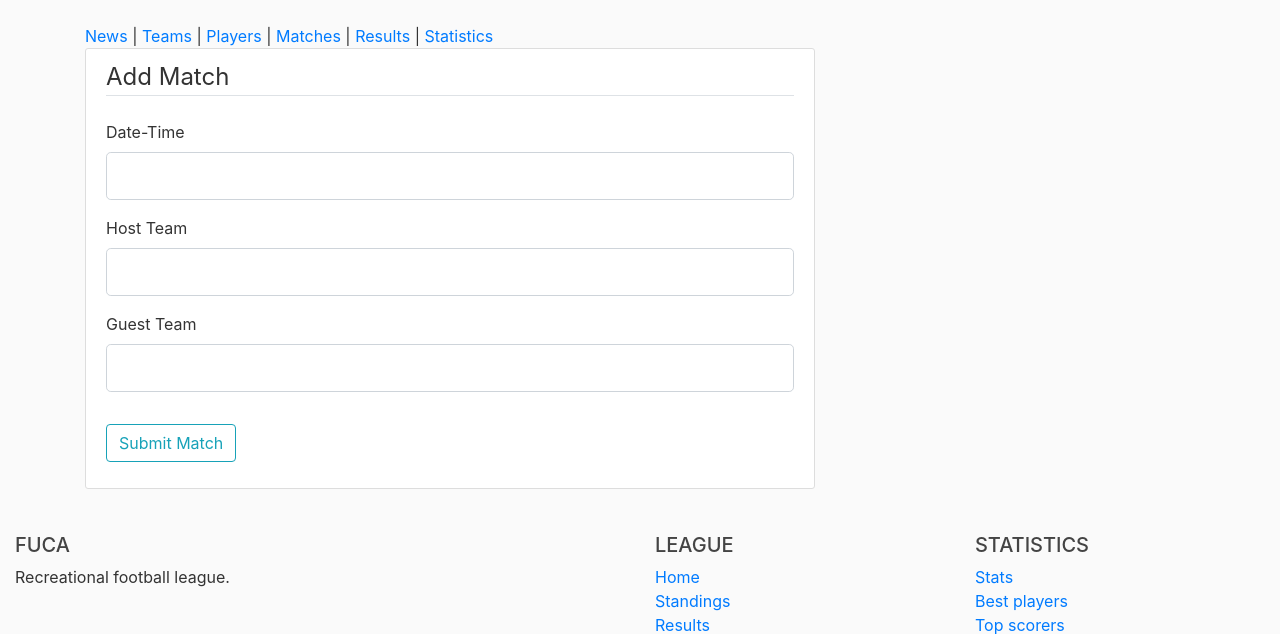
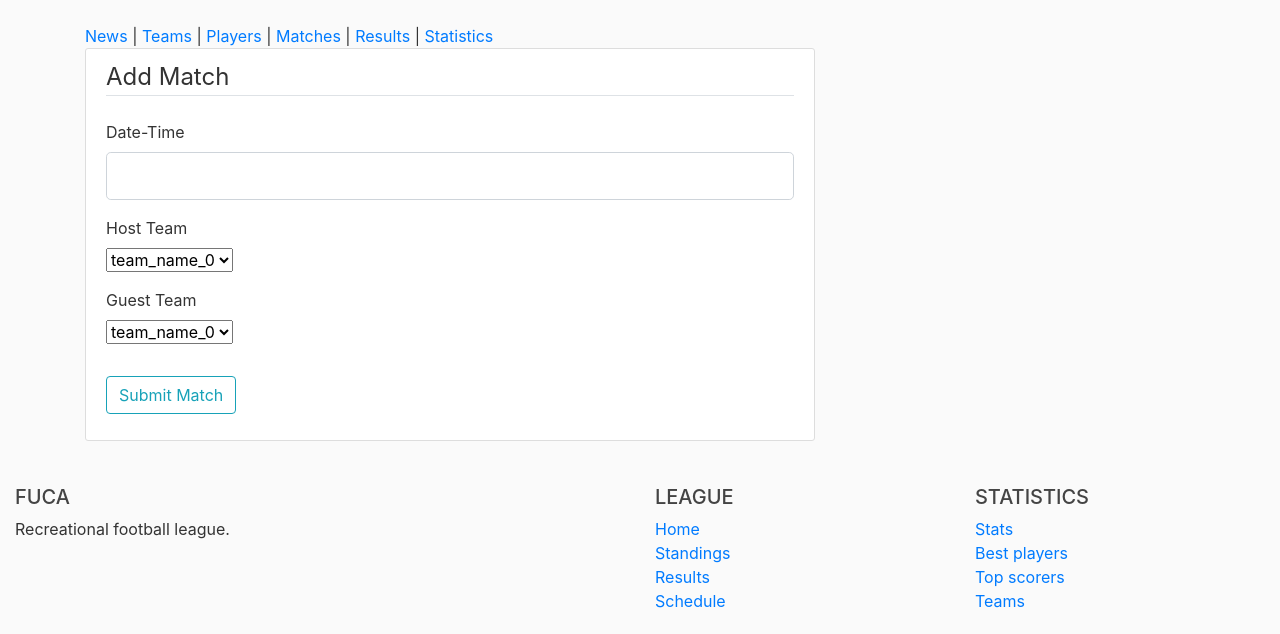
Before and after one commit to urosisakovic/FUCA, a Flask app: page /admin/matches in a window 1280 px wide. Shown: the part 56-690 px from the top of the page. Run offline with Flask 2, Linux system fonts and the light colour scheme; some libraries are stand-ins or nearby versions.

Commit message:
Improved admin news and admin match pages

```diff
--- a/src/fuca/forms.py
+++ b/src/fuca/forms.py
@@ -4,7 +4,6 @@ from wtforms import (BooleanField, PasswordField, SelectField, StringField,
                      SubmitField)
 from wtforms.validators import DataRequired, Email
 from fuca.models import Team
-
 
 
 class LoginForm(FlaskForm):
@@ -17,7 +16,6 @@ class LoginForm(FlaskForm):
 class AdminNewsForm(FlaskForm):
     title = StringField('Title', validators=[DataRequired()])
     content = StringField('Content', validators=[DataRequired()])
-    date = StringField('Date', validators=[DataRequired()])
     submit = SubmitField('Submit News')
 
 
@@ -41,10 +39,16 @@ class AdminPlayerForm(FlaskForm):
 
     submit = SubmitField('Submit Player')
 
+
 class AdminMatchForm(FlaskForm):
+    teams_db = Team.query.all()
+    teams = [team.jinja_dict() for team in teams_db]
+    team_choices = [(id, team['name']) for team in teams]
+
+    host_team_dd = SelectField('Host Team', choices=team_choices, validators=[DataRequired()])
+    guest_team_dd = SelectField('Guest Team', choices=team_choices, validators=[DataRequired()])
     date_time = StringField('Date-Time', validators=[DataRequired()])
-    host_team = StringField('Host Team', validators=[DataRequired()])
-    guest_team = StringField('Guest Team', validators=[DataRequired()])
+
     submit = SubmitField('Submit Match')
 
 
--- a/src/fuca/templates/admin/admin-matches.html
+++ b/src/fuca/templates/admin/admin-matches.html
@@ -22,31 +22,17 @@
                 </div>
 
                 <div class="form-group">
-                    {{ form.host_team.label(class="form-control-label") }}
-                    {% if form.host_team.errors %}
-                        {{ form.host_team(class="form-control form-control-lg is-invalid") }}
-                        <div class="invalid-feedback">
-                            {% for error in form.host_team.errors %}
-                                <span> {{ error }} </span>
-                            {% endfor %}
-                        </div>
-                    {% else %}
-                        {{ form.host_team(class="form-control form-control-lg") }}
-                    {% endif %}
+                    {{ form.host_team_dd.label(class="form-control-label") }}
+                    <p>
+                        {{form.host_team_dd()}}
+                    </p>
                 </div>
 
                 <div class="form-group">
-                    {{ form.guest_team.label(class="form-control-label") }}
-                    {% if form.guest_team.errors %}
-                        {{ form.guest_team(class="form-control form-control-lg is-invalid") }}
-                        <div class="invalid-feedback">
-                            {% for error in form.guest_team.errors %}
-                                <span> {{ error }} </span>
-                            {% endfor %}
-                        </div>
-                    {% else %}
-                        {{ form.guest_team(class="form-control form-control-lg") }}
-                    {% endif %}
+                    {{ form.guest_team_dd.label(class="form-control-label") }}
+                    <p>
+                        {{form.guest_team_dd()}}
+                    </p>
                 </div>
 
             </fieldset>
```
Also changed, not shown: src/fuca/templates/admin/admin-news.html (+0 -14 lines), src/fuca/site.db.
